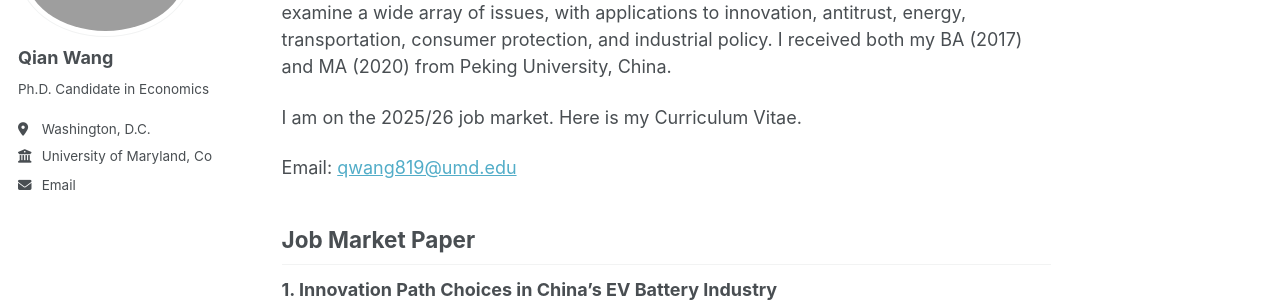
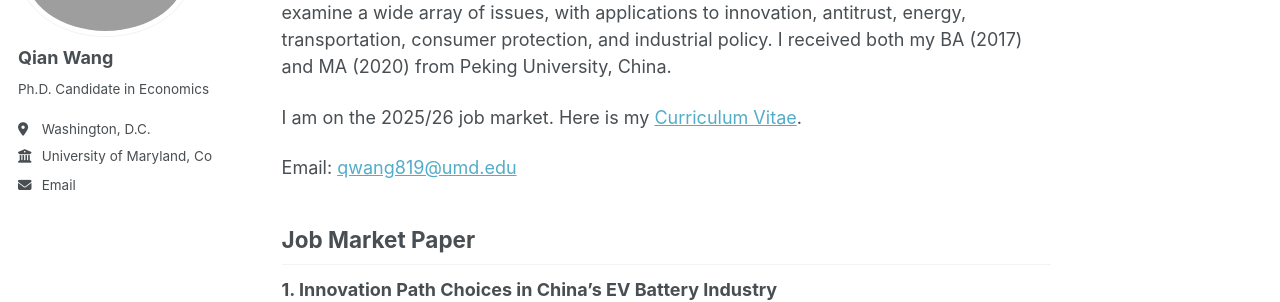
Before and after one commit to qwang819/qwang819.github.io, a Jekyll site: the page built from _pages/about.md, in a window 1280 px wide and 900 px high. Shown: the part 196-498 px from the top of the window. Built offline with Jekyll 4.4.1, drawn with Linux system fonts in a browser that asks for light colours; a script that is not in the unit is left out; part of the change alters nothing that is shown.

```diff
--- a/_pages/about.md
+++ b/_pages/about.md
@@ -10,7 +10,8 @@ redirect_from:
 
 I am a Ph.D. candidate from the Department of Economics at University of Maryland, College Park. My research leverages the methods of industrial organization to empirically examine a wide array of issues, with applications to innovation, antitrust, energy, transportation, consumer protection, and industrial policy. I received both my BA (2017) and MA (2020) from Peking University, China.
 
-I am on the 2025/26 job market. Here is my Curriculum Vitae.
+I am on the 2025/26 job market. Here is my <a href="https://www.dropbox.com/scl/fi/5ham7p0rhz2ttgpop7fru/CV_QianWang_General_v5.pdf?rlkey=qedg6kx0g7hf54j7j9cw4aujq&st=34e6utlu&dl=0" >
+Curriculum Vitae</a>.
 
 Email: <a href="mailto:qwang819@umd.edu">qwang819@umd.edu</a>
 
```
